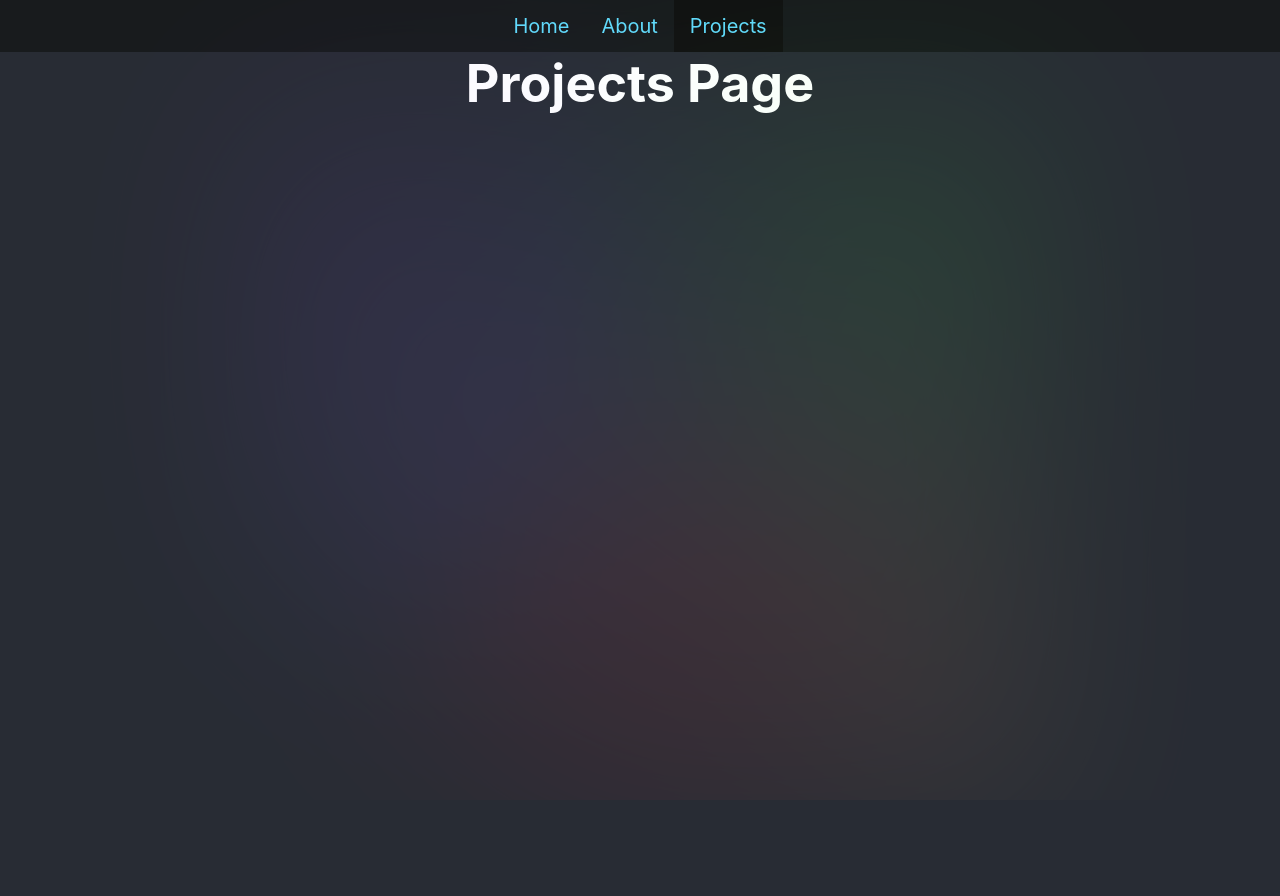
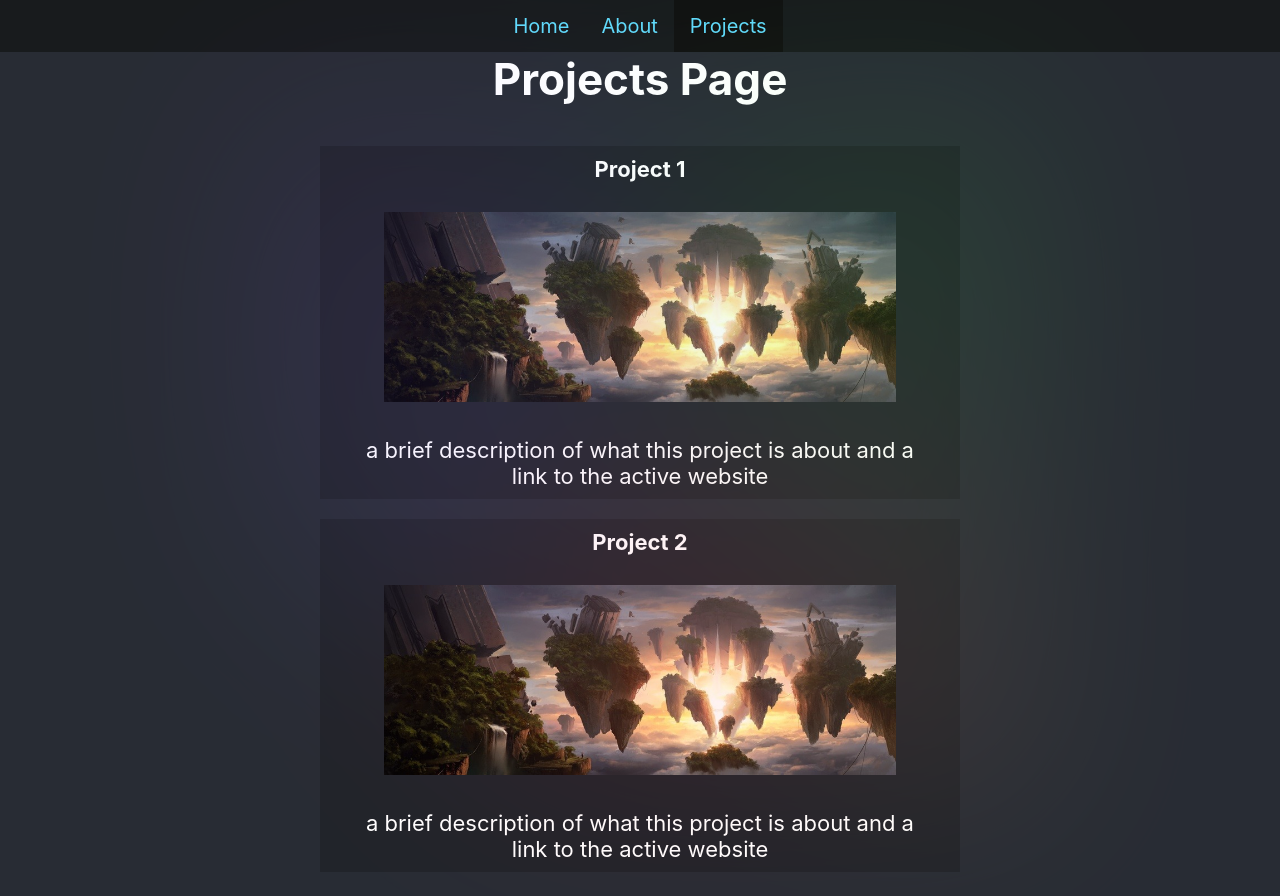
Before and after one commit to SheaDuffy13/portfolio-website-react, a React (Create React App) app: page /projects in a window 1280 px wide. Shown: the top 896 px of the page. Before the commit the page ends 800 px from the top, so only its background shows below. Built offline with nearby package versions, Linux system fonts and the light colour scheme.

Commit message:
feat: project divs with stand-in entries

```diff
--- a/src/App.css
+++ b/src/App.css
@@ -12,7 +12,7 @@ body {
   flex-direction: column;
   align-items: center;
   /* justify-content: center; */
-  font-size: calc(10px + 2vmin);
+  font-size: calc(10px + 1.5vmin);
   color: white;
 
     /* background-color: rgb(41 37 36/var(--tw-bg-opacity));
@@ -84,3 +84,27 @@ body {
  .AboutMe-title {
   margin: 10vw 0vw 0vw 0vw;
  }
+
+
+ /* ---PROJECT PAGE--- */
+.project-list {
+  /* display: flex; */
+  justify-content: center;
+  display: inline-block;
+  margin: 20px;
+}
+
+ .project-entry{
+  background-color:#11111144;
+  width: 50vw;
+  margin: 20px;
+ }
+
+ .project-entry p, h4 {
+  margin: 20px;
+  padding: 10px;
+ }
+
+ .project-entry img {
+  width: 40vw;
+ }
--- a/src/pages/HomePage.jsx
+++ b/src/pages/HomePage.jsx
@@ -6,7 +6,7 @@ export function HomePage() {
         <div>
             <h1>Shea Duffy</h1>
             <p>Web Dev</p>
-            <img className='home-hero-img' src={hero} />
+            <img className='home-hero-img' src={hero} alt='' />
             {/* <img src={require('../images/hero.jpg')} /> */}
             <p>Skills in:</p>
         </div>
--- a/src/pages/ProjectsPage.jsx
+++ b/src/pages/ProjectsPage.jsx
@@ -1,9 +1,22 @@
+import projectImg from '../images/project-img.jpg'
 
 export function ProjectsPage() {
 
     return(
         <div>
             <h1>Projects Page</h1>
+            <div className="project-list">
+                <div className="project-entry">
+                    <h4>Project 1</h4>
+                    <img src={projectImg} width={500} />
+                    <p>a brief description of what this project is about and a link to the active website</p>
+                </div>
+                <div className="project-entry">
+                    <h4>Project 2</h4>
+                    <img src={projectImg} />
+                    <p>a brief description of what this project is about and a link to the active website</p>
+                </div>
+            </div>
         </div>
     )
 }
```
Also changed, not shown: src/images/project-img.jpg (added).
